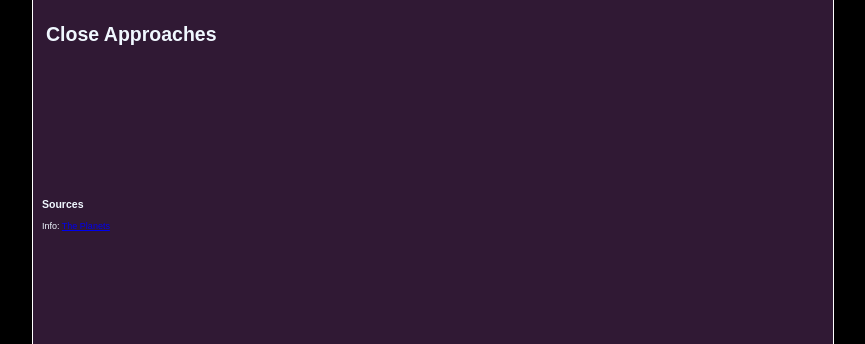
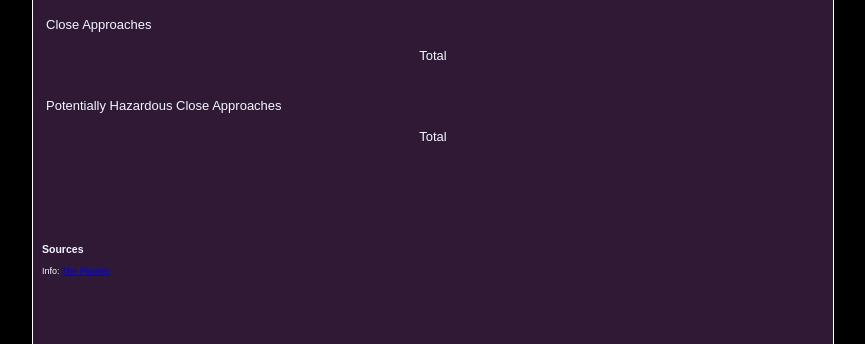
Before and after one commit to theCodeFox/astro-approaches, a Flask app: template templates/main.html in a window 1280 px wide. Shown: the part 456-800 px from the top of the page, without its empty margins (207-1072 px from the left). Run offline with Flask 2, Linux system fonts and the light colour scheme; the template is opened without the code that fills it, so the values that code supplies are empty.

Commit message:
basic table metrics added

```diff
--- a/main.py
+++ b/main.py
@@ -17,21 +17,28 @@ def asteroid_data():
         text = r.read()
         close_approaches_list = json.loads(text)['near_earth_objects']
         ca_data = {}
+        total_cas = 0
         hca_data = {}
+        total_hcas = 0
         data = {}
         # filtered data
         for dates in close_approaches_list:
+            date = datetime.datetime.strptime(dates,'%Y-%m-%d').strftime('%d %b')
             ca_by_date = []
             hca_by_date = []
             for cas in close_approaches_list[dates]:
                 ca_by_date.append(cas['is_potentially_hazardous_asteroid'])
                 if cas['is_potentially_hazardous_asteroid'] == True:
                     hca_by_date.append(cas['is_potentially_hazardous_asteroid'])
-            ca_data[dates] = len(ca_by_date)
-            hca_data[dates] = len(hca_by_date)
+            total_cas = total_cas + len(ca_by_date)
+            total_hcas = total_hcas + len(hca_by_date)
+            ca_data[dates] = [len(ca_by_date),date]
+            hca_data[dates] = [len(hca_by_date),date]
         # build data dict
-        data['ca'] = ca_data
-        data['hca'] = hca_data
+        data['ca'] = dict(sorted(ca_data.items()))
+        data['hca'] = dict(sorted(hca_data.items()))
+        data['total_cas'] = total_cas
+        data['total_hcas'] = total_hcas
     return data
 
 # Flask object (helps determine route path)
--- a/static/css/style.css
+++ b/static/css/style.css
@@ -6,6 +6,11 @@ body {
 }
 div {
   padding: 1em;
+}
+table {
+  width: 100%;
+  justify-content: space-evenly;
+  text-align: center;
 }
 
 .main-grid {
--- a/templates/main.html
+++ b/templates/main.html
@@ -23,7 +23,41 @@
     <div class="main-image-item info-background"></div>
 
     <div class="metrics-item">
-        <h2>Close Approaches</h2>
+        <h2>Close Approaches Next Week</h2>
+
+        <p>Close Approaches</p>
+        <table>
+            <tr>
+                {% for key, value in data['ca'].items() %}
+                <td> {{ value[1] }} </td>
+                {% endfor %}
+                <td>Total</td>
+            </tr>
+            <tr>
+                {% for key, value in data['ca'].items() %}
+                <td> {{ value[0] }} </td>
+                {% endfor %}
+                <td>{{ data['total_cas'] }}</td>
+            </tr>
+         </table>
+
+         <br>
+
+         <p>Potentially Hazardous Close Approaches</p>
+         <table>
+            <tr>
+                {% for key, value in data['hca'].items() %}
+                <td> {{ value[1] }} </td>
+                {% endfor %}
+                <td>Total</td>
+            </tr>
+            <tr>
+                {% for key, value in data['hca'].items() %}
+                <td> {{ value[0] }} </td>
+                {% endfor %}
+                <td>{{ data['total_hcas'] }}</td>
+            </tr>
+         </table>
 
     </div>
 
```
